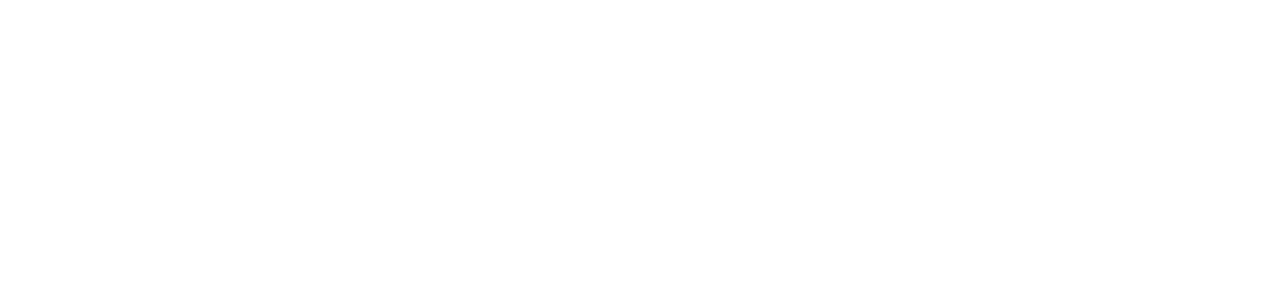
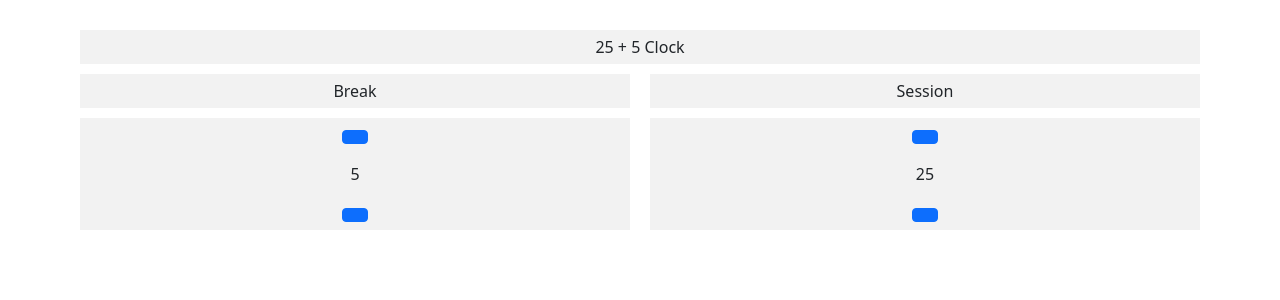
Before and after one commit to Alejandro9509/Clock-25-5-ReactJS, a React (Create React App) app: page / in a window 1280 px wide. Shown: the top 300 px of the page. Built offline with nearby package versions, Linux system fonts and the light colour scheme.

Commit message:
Markup some labels and tags

```diff
--- a/src/App.js
+++ b/src/App.js
@@ -1,18 +1,35 @@
 
 import './App.css';
-import {Container, Col, Row} from 'react-bootstrap'
+import {Container, Col, Row, Button} from 'react-bootstrap'
+import 'bootstrap/dist/css/bootstrap.min.css';
+import { useState } from 'react';
 
 function App() {
+
+  const [brk, setBrk] = useState(0)
+  const [session, setSession] = useState(0)
+
   return (
     <Container>
-      <Container></Container>
-      <Container>
-        <Row>
-          <Col id="break-label"></Col>
-          <Col id="session-label"></Col>
-        </Row>
-      </Container>
-      <Container></Container>
+      <Row>
+        <Col>25 + 5 Clock</Col>
+      </Row>
+      <Row>
+        <Col id="break-label">Break</Col>
+        <Col id="session-label">Session</Col>
+      </Row>
+      <Row>
+        <Col>
+          <Button id="break-decrement"></Button>
+          <Col id="break-length">5</Col>
+          <Button id="break-increment"></Button>
+        </Col>
+        <Col>
+          <Button id="session-decrement"></Button>
+          <Col id="session-length">25</Col>
+          <Button id="session-increment"></Button>
+        </Col>
+      </Row>
     </Container>
   );
 }
--- a/src/index.css
+++ b/src/index.css
@@ -1,13 +1,9 @@
-body {
-  margin: 0;
-  font-family: -apple-system, BlinkMacSystemFont, 'Segoe UI', 'Roboto', 'Oxygen',
-    'Ubuntu', 'Cantarell', 'Fira Sans', 'Droid Sans', 'Helvetica Neue',
-    sans-serif;
-  -webkit-font-smoothing: antialiased;
-  -moz-osx-font-smoothing: grayscale;
+.container {
+  margin-top: 30px;
+  text-align: center;
 }
-
-code {
-  font-family: source-code-pro, Menlo, Monaco, Consolas, 'Courier New',
-    monospace;
+.col {
+  background-color: #F2F2F2;
+  margin: 10px;
+  padding: 5px;
 }
```
